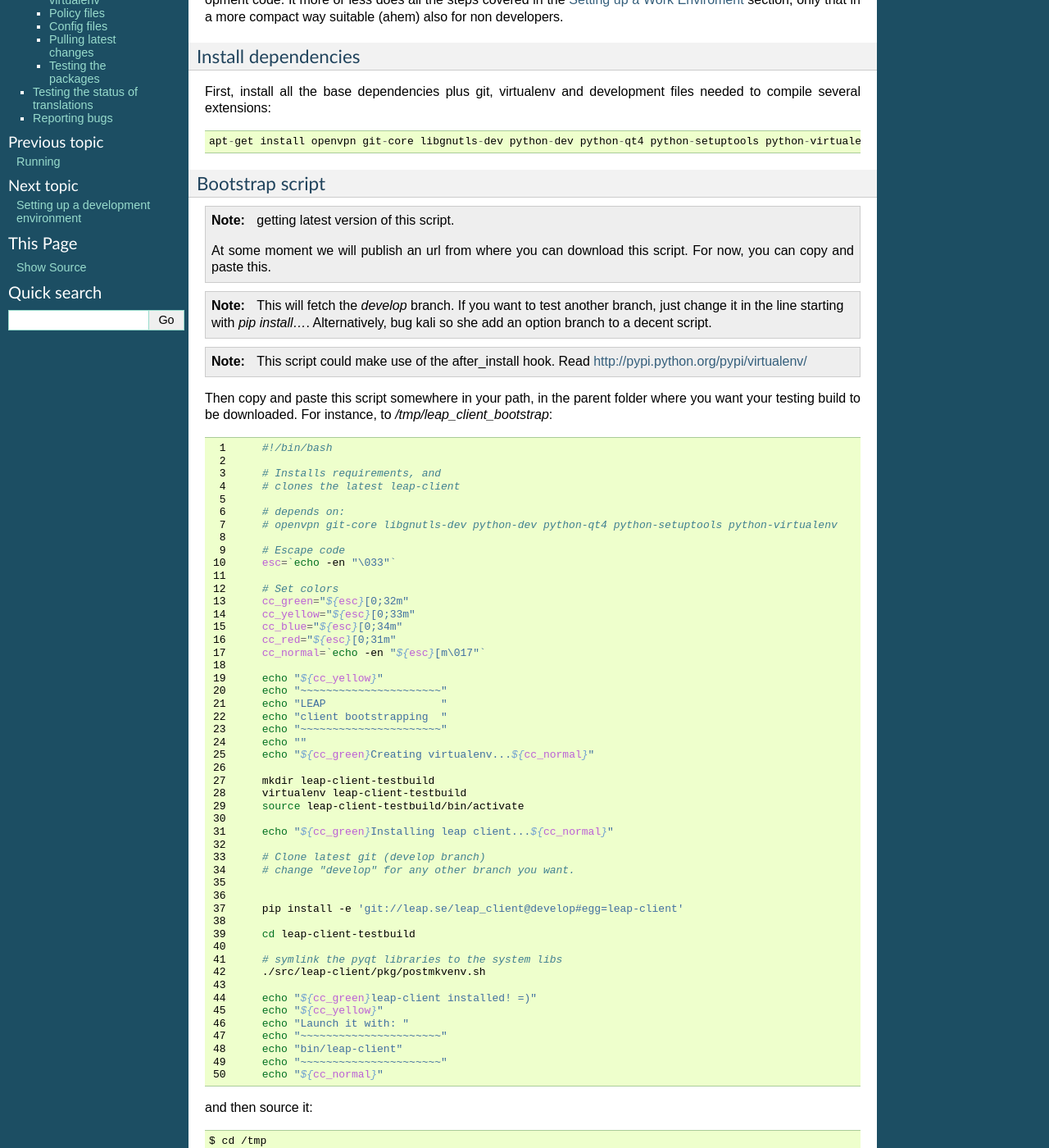
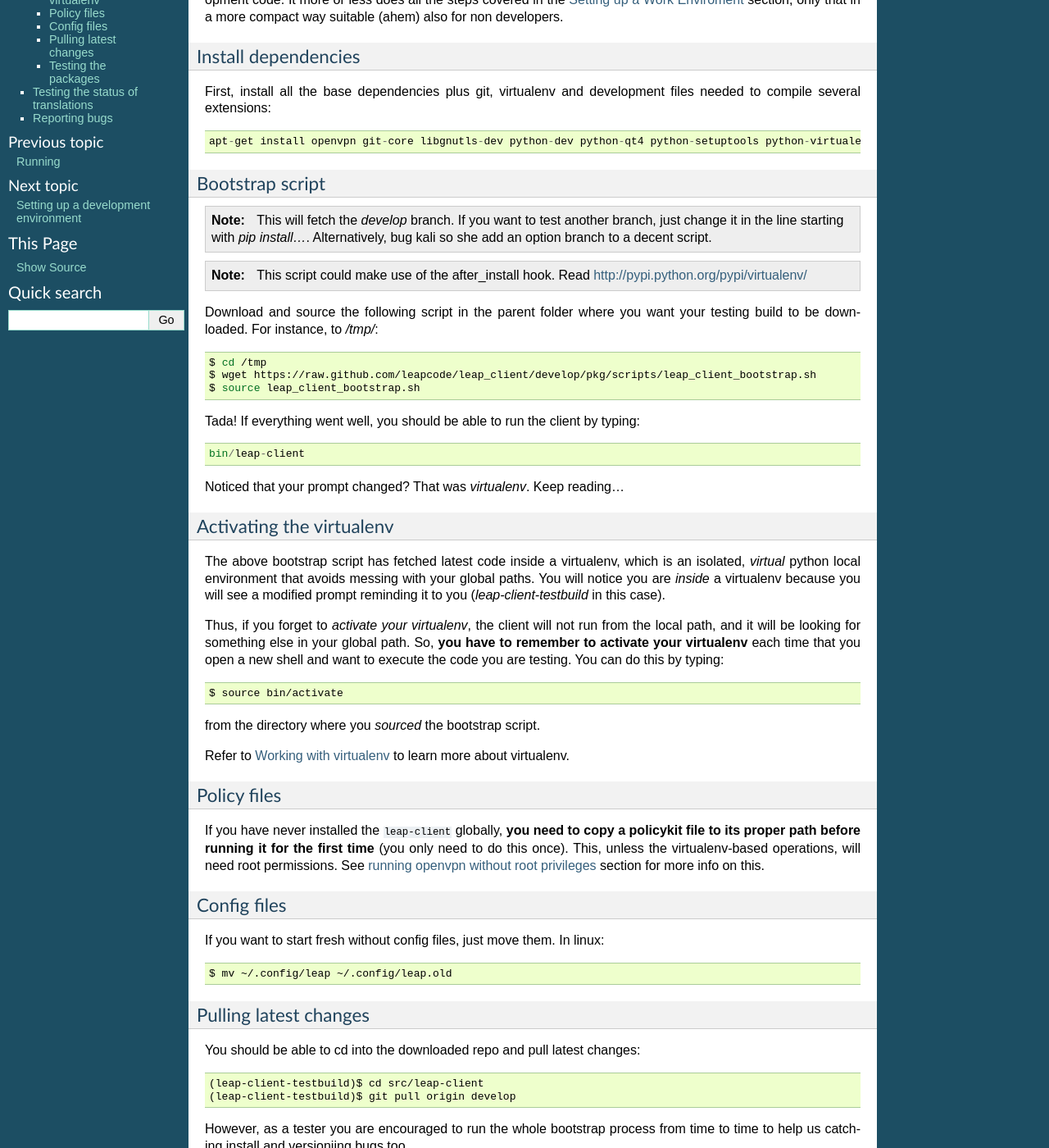
Before and after one commit to leapcode/bitmask_client, a Sphinx documentation site: the page built from docs/testers/howto.rst, in a window 1280 px wide and 1400 px high, scrolled down 311 px. Shown: the whole window at 82% size. Built offline with Sphinx 7.4.7, drawn with Linux system fonts in a browser that asks for light colours.

Commit message:
remote source for bootstrap script

```diff
--- a/docs/testers/howto.rst
+++ b/docs/testers/howto.rst
@@ -26,76 +26,19 @@ First, install all the base dependencies plus git, virtualenv and development fi
 
 Bootstrap script
 ^^^^^^^^^^^^^^^^
-.. note:: getting latest version of this script.
-
-   At some moment we will publish an url  from where you can download this script. For now, you can copy and paste this.
-
 .. note::
    This will fetch the *develop* branch. If you want to test another branch, just change it in the line starting with *pip install...*. Alternatively, bug kali so she add an option branch to a decent script.
 
 .. note::
    This script could make use of the after_install hook. Read http://pypi.python.org/pypi/virtualenv/
 
-Then copy and paste this script somewhere in your path, in the parent folder where you want your testing build to be downloaded. For instance, to `/tmp/leap_client_bootstrap`:
+Download and source the following script in the parent folder where you want your testing build to be downloaded. For instance, to `/tmp/`:
 
 .. code-block:: bash
-   :linenos:
 
-        #!/bin/bash
-
-        # Installs requirements, and
-        # clones the latest leap-client
-
-        # depends on:
-        # openvpn git-core libgnutls-dev python-dev python-qt4 python-setuptools python-virtualenv
-
-        # Escape code
-        esc=`echo -en "\033"`
-
-        # Set colors
-        cc_green="${esc}[0;32m"
-        cc_yellow="${esc}[0;33m"
-        cc_blue="${esc}[0;34m"
-        cc_red="${esc}[0;31m"
-        cc_normal=`echo -en "${esc}[m\017"`
-
-        echo "${cc_yellow}"
-        echo "~~~~~~~~~~~~~~~~~~~~~~"
-        echo "LEAP                  "
-        echo "client bootstrapping  "
-        echo "~~~~~~~~~~~~~~~~~~~~~~"
-        echo ""
-        echo "${cc_green}Creating virtualenv...${cc_normal}"
-
-        mkdir leap-client-testbuild
-        virtualenv leap-client-testbuild
-        source leap-client-testbuild/bin/activate
-
-        echo "${cc_green}Installing leap client...${cc_normal}"
-
-        # Clone latest git (develop branch)
-        # change "develop" for any other branch you want.
-
-
-        pip install -e 'git://leap.se/leap_client@develop#egg=leap-client'
-
-        cd leap-client-testbuild
-
-        # symlink the pyqt libraries to the system libs
-        ./src/leap-client/pkg/postmkvenv.sh
-
-        echo "${cc_green}leap-client installed! =)"
-        echo "${cc_yellow}"
-        echo "Launch it with: "
-        echo "~~~~~~~~~~~~~~~~~~~~~~"
-        echo "bin/leap-client"
-        echo "~~~~~~~~~~~~~~~~~~~~~~"
-        echo "${cc_normal}"
-
-and then source it::
-
-    $ cd /tmp
-    $ source leap_client_bootstrap
+   $ cd /tmp
+   $ wget https://raw.github.com/leapcode/leap_client/develop/pkg/scripts/leap_client_bootstrap.sh
+   $ source leap_client_bootstrap.sh
 
 Tada! If everything went well, you should be able to run the client by typing::
 
```
